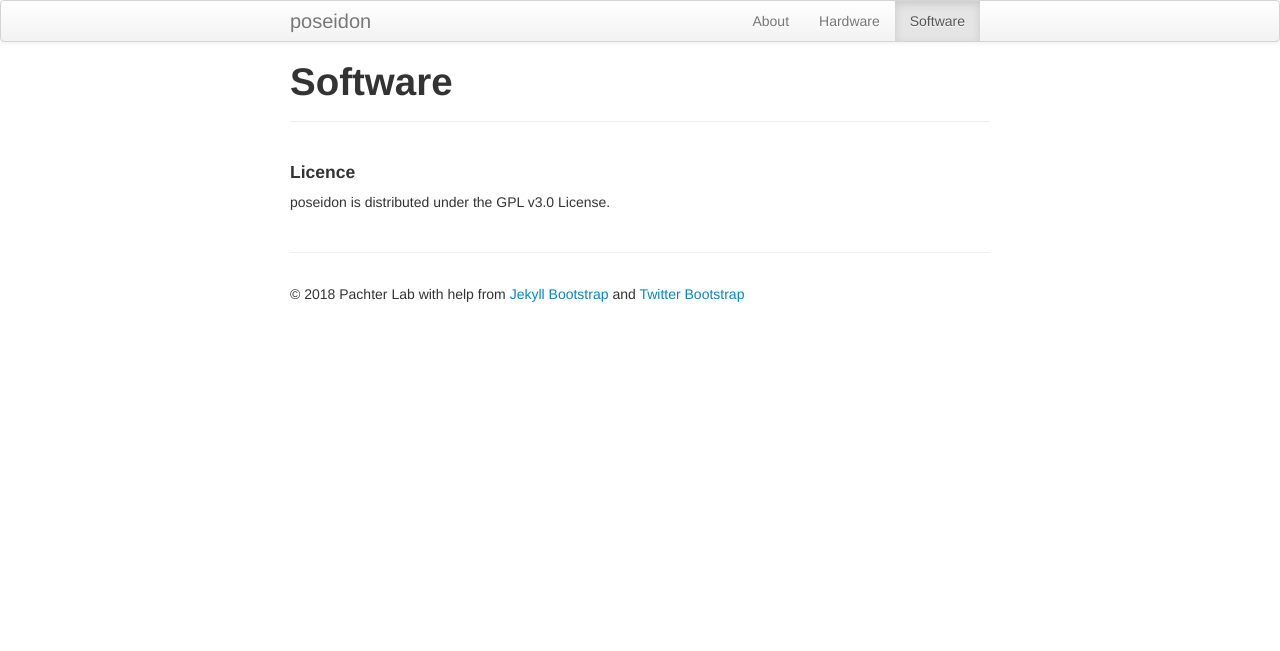
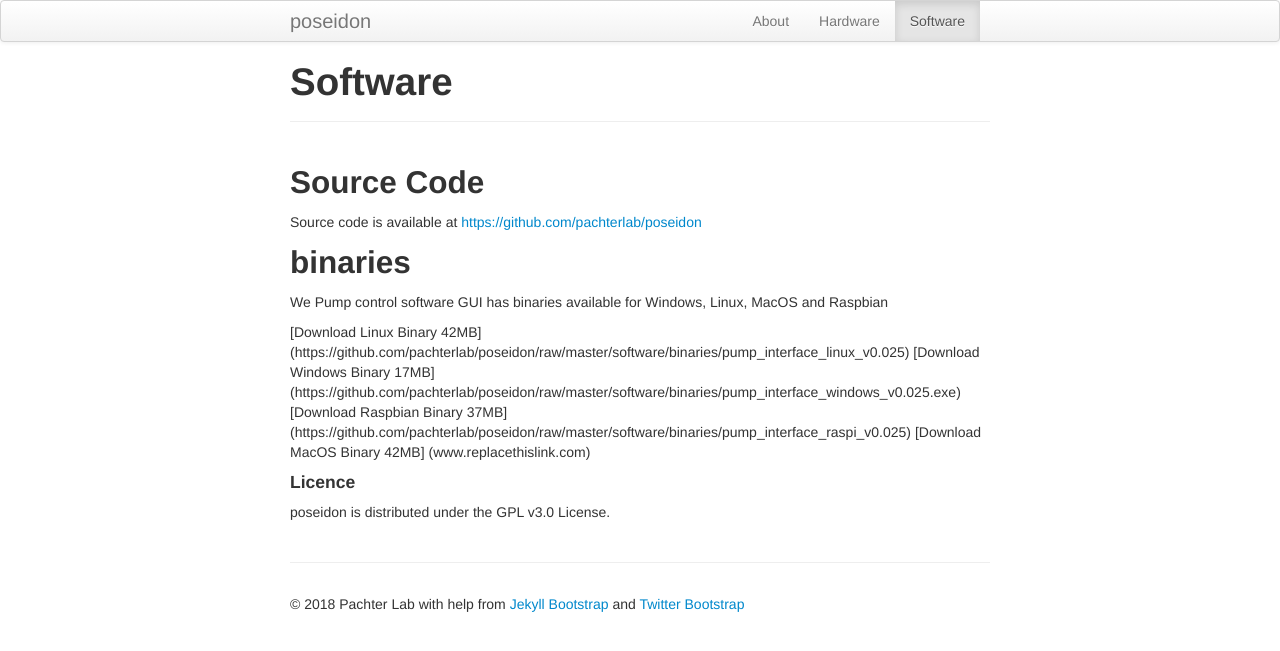
Before and after one commit to pachterlab/poseidon, a Jekyll site: the page built from software.md, in a window 1280 px wide. Shown: the top 651 px of the page. Built offline with Jekyll 4.4.1, drawn with Linux system fonts in a browser that asks for light colours.

Commit message:
Update software.md

```diff
--- a/software.md
+++ b/software.md
@@ -5,6 +5,18 @@ group: navigation
 ---
 
 {% include JB/setup %}
+## Source Code
+
+Source code is available at [https://github.com/pachterlab/poseidon](https://github.com/pachterlab/poseidon)
+
+## binaries
+We Pump control software GUI has binaries available for Windows, Linux, MacOS and Raspbian
+
+[Download Linux Binary 42MB] (https://github.com/pachterlab/poseidon/raw/master/software/binaries/pump_interface_linux_v0.025)
+[Download Windows Binary 17MB] (https://github.com/pachterlab/poseidon/raw/master/software/binaries/pump_interface_windows_v0.025.exe)
+[Download Raspbian Binary 37MB] (https://github.com/pachterlab/poseidon/raw/master/software/binaries/pump_interface_raspi_v0.025)
+[Download MacOS Binary 42MB] (www.replacethislink.com)
+
 
 #### Licence
 
```
